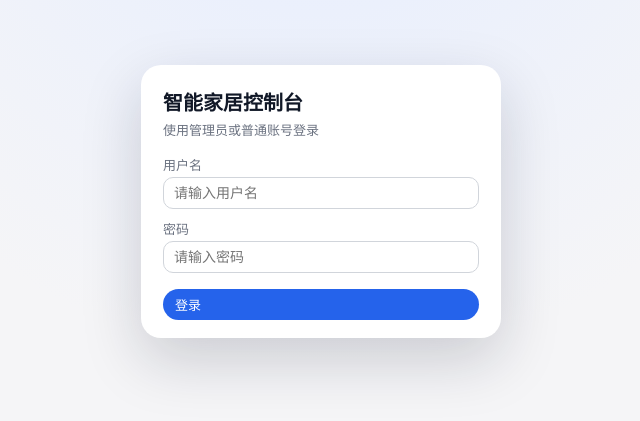
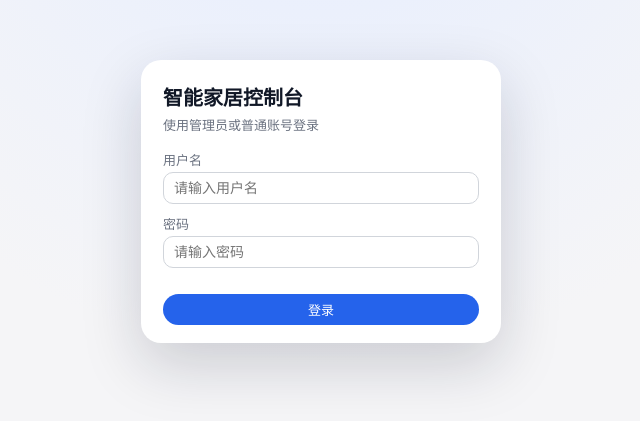
Before and after one commit to sleep4at/Smart-Home-System, a Vue app in the folder frontend/: page /login in a window 1280 px wide. Shown: the part 199-620 px from the top of the page, without its empty margins (319-959 px from the left). Built offline with nearby package versions, Linux system fonts and the light colour scheme.

Commit message:
fix: 修复登录按钮文字不居中及支持回车登录

```diff
--- a/frontend/src/views/LoginView.vue
+++ b/frontend/src/views/LoginView.vue
@@ -26,7 +26,7 @@
           使用管理员或普通账号登录
         </div>
       </div>
-      <div style="display: flex; flex-direction: column; gap: 10px;">
+      <form @submit.prevent="onLogin" style="display: flex; flex-direction: column; gap: 10px;">
         <div>
           <div class="field-label">用户名</div>
           <input
@@ -44,12 +44,23 @@
             placeholder="请输入密码"
           />
         </div>
-      </div>
-      <div style="margin-top: 16px; display: flex; justify-content: flex-end;">
-        <button class="btn btn-primary" style="width: 100%;" @click="onLogin">
-          登录
-        </button>
-      </div>
+
+        <div style="margin-top: 16px; display: flex; justify-content: flex-end;">
+          <button
+            type="submit"
+            class="btn btn-primary"
+            style="
+              width: 100%;
+              display: flex;
+              justify-content: center;
+              align-items: center;
+              text-align: center;
+              "
+          >
+            登录
+          </button>
+        </div>
+      </form>
       <div v-if="error" style="margin-top: 10px; color: #dc2626; font-size: 13px;">
         {{ error }}
       </div>
```
